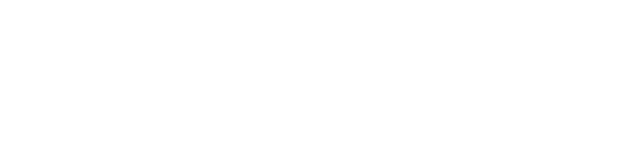
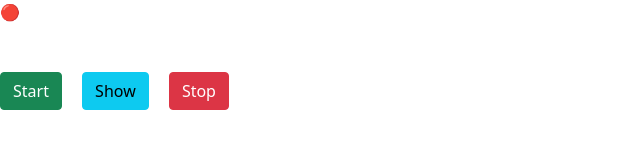
Before and after one commit to fengomenal/count_game, a plain HTML site: page index.html in a window 1280 px wide. Shown: the whole page, without its empty margins (0-640 px from the left). Drawn offline with nearby package versions, Linux system fonts and the light colour scheme.

Commit message:
typo fix

```diff
--- a/index.html
+++ b/index.html
@@ -1,7 +1,7 @@
 <html lang="en">
   <head>
     <link href="https://cdn.jsdelivr.net/npm/bootstrap@5.0.0-beta1/dist/css/bootstrap.min.css" rel="stylesheet"/>
-    <script src="https://code.jquery.com/jquery-3.5.1.min.js"><script/>
+    <script src="https://code.jquery.com/jquery-3.5.1.min.js"></script>
     <title>Count Game</title>
   </head>
   <body>
```
